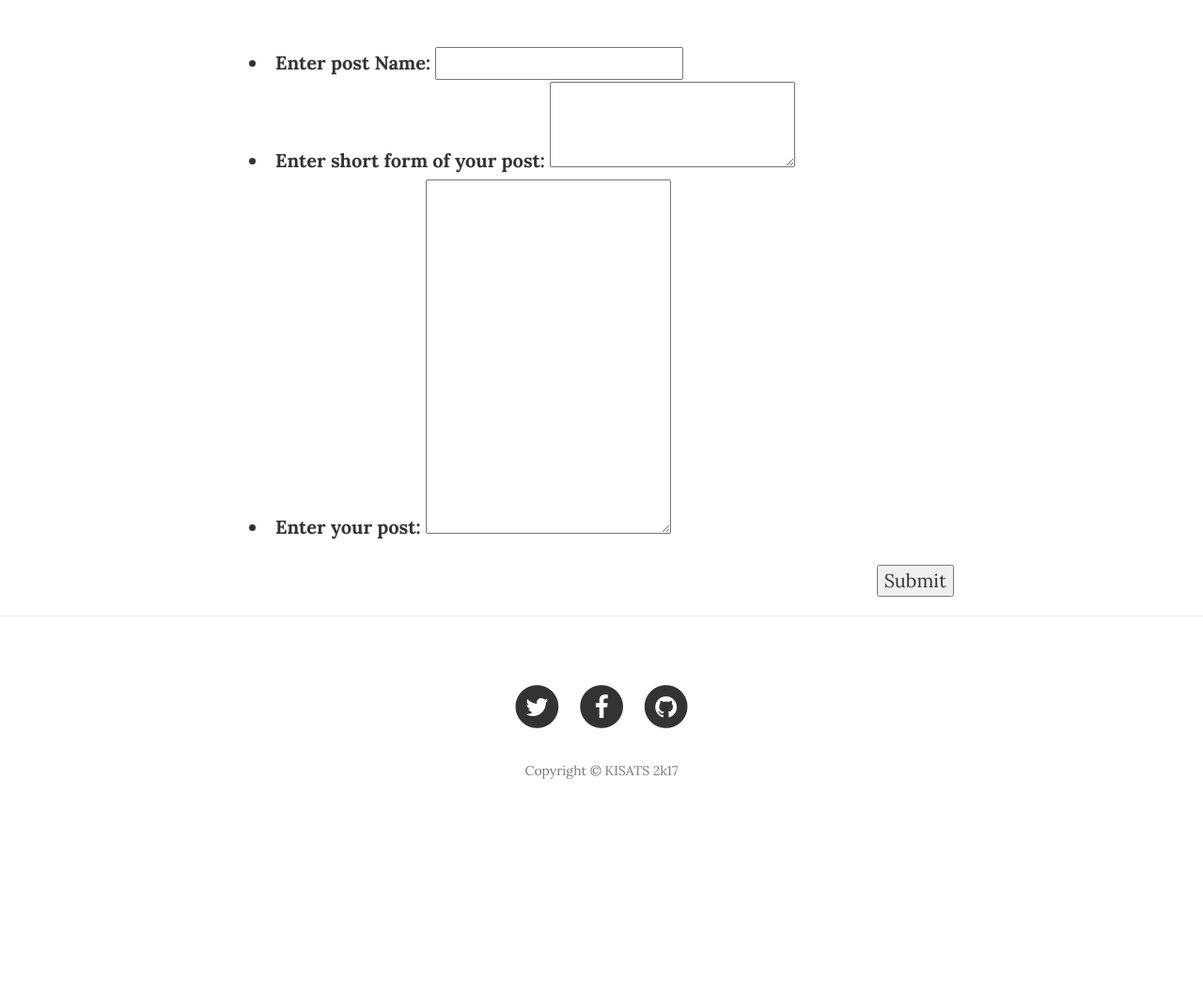
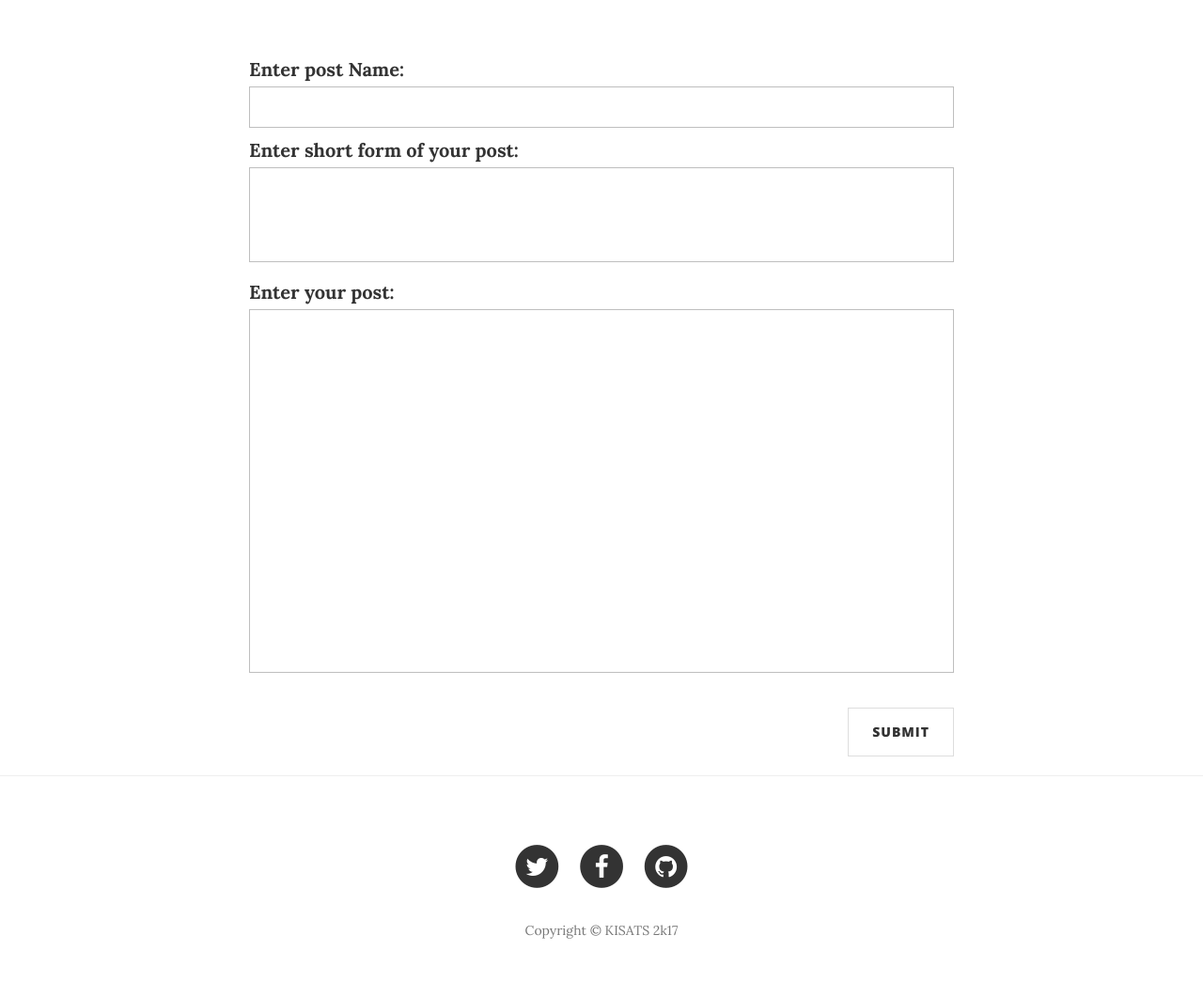
Before and after one commit to kidalv/Project-X, a PHP site: page /Create_Post.php in a window 1280 px wide. Shown: the part 522-1567 px from the top of the page at 94% size. Before the commit the page ends 1351 px from the top, so only its background shows below. Run offline with PHP 8.4, Linux system fonts and the light colour scheme; a stand-in replaces the project's code that opens the database connection; some libraries are stand-ins or nearby versions.

Commit message:
Add files via upload

```diff
--- a/main.css
+++ b/main.css
@@ -483,3 +483,101 @@ input[type=checkbox]:checked:after {
   top: 0px;
   left: 3px;
 }
+
+<style type="text/css">
+.form-style-1 {
+    margin:10px auto;
+    max-width: 400px;
+    padding: 20px 12px 10px 20px;
+    font: 13px "Lucida Sans Unicode", "Lucida Grande", sans-serif;
+}
+.form-style-1 li {
+    padding: 0;
+    display: block;
+    list-style: none;
+    margin: 10px 0 0 0;
+}
+.form-style-1 label{
+    margin:0 0 3px 0;
+    padding:0px;
+    display:block;
+    font-weight: bold;
+}
+.form-style-1 input[type=text],
+.form-style-1 input[type=date],
+.form-style-1 input[type=datetime],
+.form-style-1 input[type=number],
+.form-style-1 input[type=search],
+.form-style-1 input[type=time],
+.form-style-1 input[type=url],
+.form-style-1 input[type=email],
+textarea,
+select{
+    box-sizing: border-box;
+    -webkit-box-sizing: border-box;
+    -moz-box-sizing: border-box;
+    border:1px solid #BEBEBE;
+    padding: 7px;
+    margin:0px;
+    -webkit-transition: all 0.30s ease-in-out;
+    -moz-transition: all 0.30s ease-in-out;
+    -ms-transition: all 0.30s ease-in-out;
+    -o-transition: all 0.30s ease-in-out;
+    outline: none;
+}
+.form-style-1 input[type=text]:focus,
+.form-style-1 input[type=date]:focus,
+.form-style-1 input[type=datetime]:focus,
+.form-style-1 input[type=number]:focus,
+.form-style-1 input[type=search]:focus,
+.form-style-1 input[type=time]:focus,
+.form-style-1 input[type=url]:focus,
+.form-style-1 input[type=email]:focus,
+.form-style-1 textarea:focus,
+.form-style-1 select:focus{
+    -moz-box-shadow: 0 0 8px #88D5E9;
+    -webkit-box-shadow: 0 0 8px #88D5E9;
+    box-shadow: 0 0 8px #88D5E9;
+    border: 1px solid #88D5E9;
+}
+.form-style-1 .field-divided{
+    width: 50%;
+}
+
+.form-style-1 .field-long{
+    width: 100%;
+}
+.form-style-1 .field-select{
+    width: 100%;
+}
+.form-style-1 .field-textarea{
+    height: auto;
+    resize: none;
+}
+.form-style-1 .field-textarea: disabled{
+  background color:  #f7f7f7;
+  border: none;
+}
+.form-style-1 input[type=submit], .form-style-1 input[type=button]{
+  color: #333333;
+  font-family: 'Open Sans', 'Helvetica Neue', Helvetica, Arial, sans-serif;
+  text-transform: uppercase;
+  font-size: 14px;
+  font-weight: 800;
+  letter-spacing: 1px;
+  padding: 15px 25px;
+  background-color: white;
+  border-radius: 0;
+  box-shadow: none;
+  border: 1px solid #ddd;
+}
+.form-style-1 input[type=submit]:hover, .form-style-1 input[type=button]:hover{
+  color: white;
+  background-color: #0085A1;
+  border: 1px solid #0085A1;
+}
+}
+.form-style-1 .required{
+    color:red;
+}
+</style>
```
